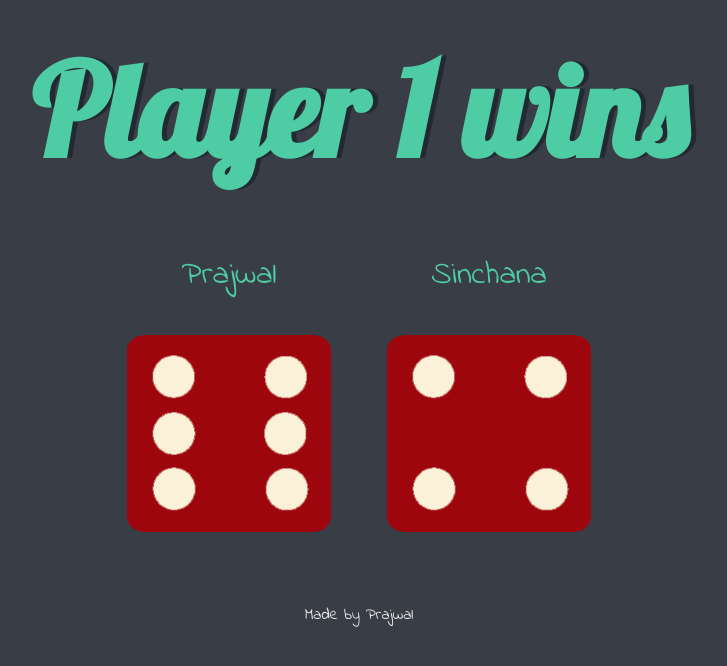
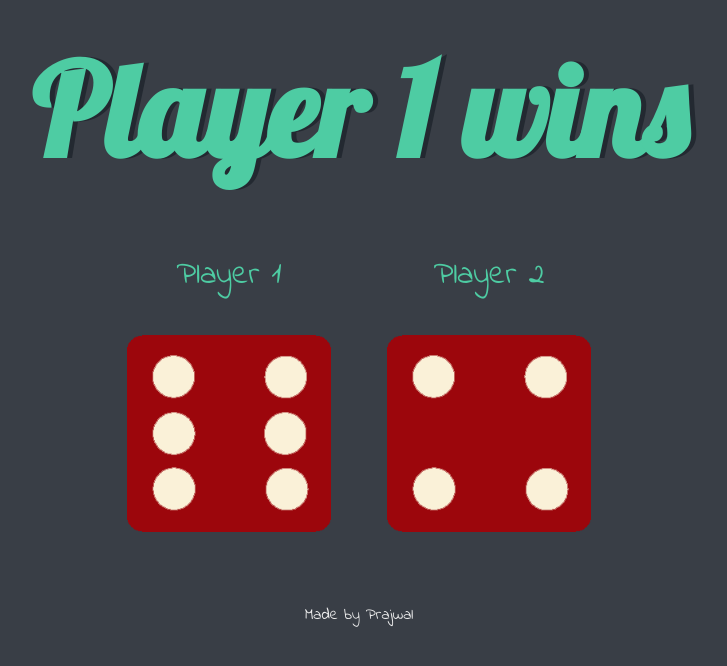
Before and after one commit to praj-pawar/Dice-Game, a plain HTML site: page index.html in a window 1280 px wide. Shown: the whole page, without its empty margins (281-1008 px from the left). Drawn offline with Linux system fonts and the light colour scheme.

Commit message:
Update index.html

```diff
--- a/index.html
+++ b/index.html
@@ -13,12 +13,12 @@
       <h1>Refresh Me</h1>
 
       <div class="dice">
-        <p>Prajwal</p>
+        <p>Player 1</p>
         <img class="img1" src="dice6.png">
       </div>
 
       <div class="dice">
-        <p>Sinchana</p>
+        <p>Player 2</p>
         <img class="img2" src="dice6.png">
       </div>
 
```
